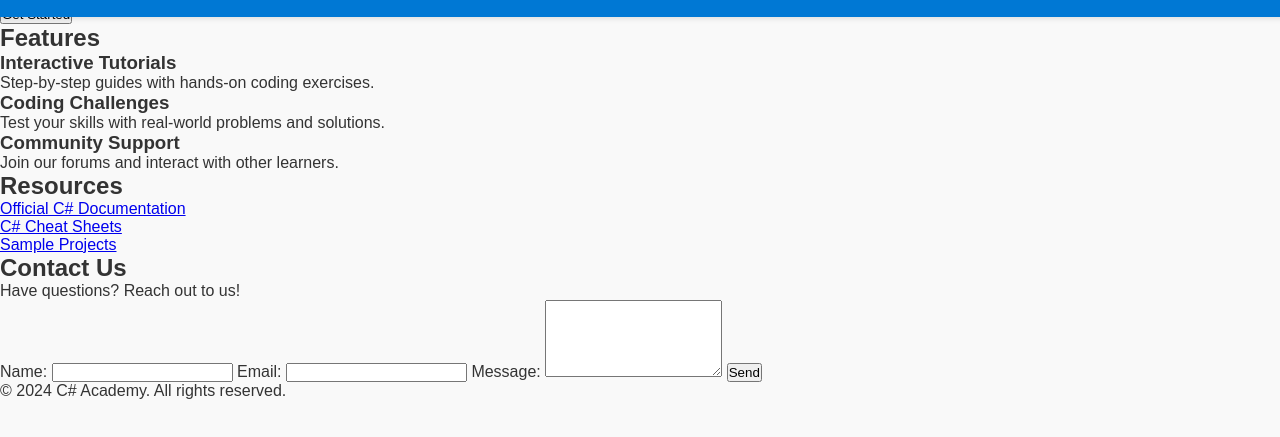
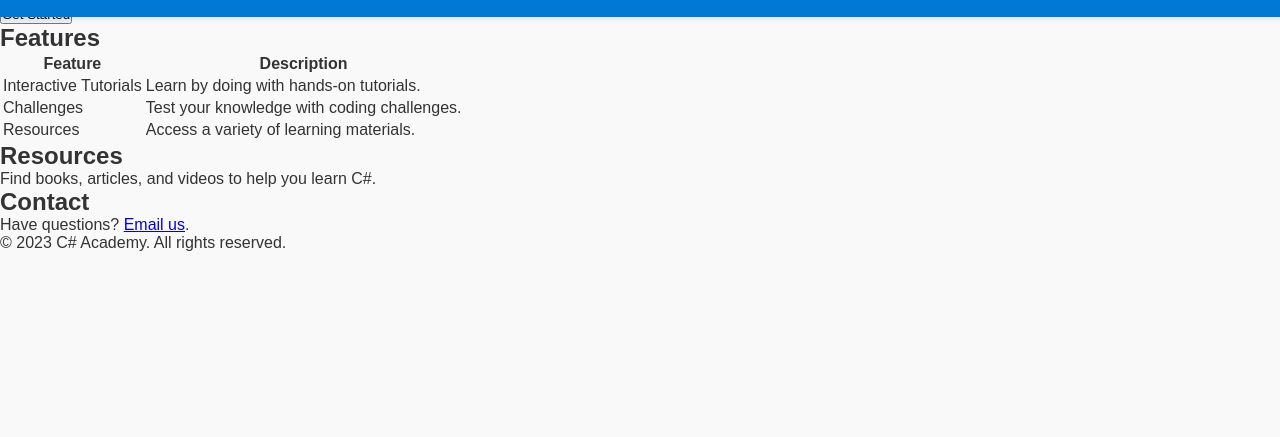
Before and after one commit to dkpotti/learning-journey, a plain HTML site: page index.html in a window 1280 px wide. Shown: the part 41-478 px from the top of the page. Drawn offline with Linux system fonts and the light colour scheme.

Commit message:
Update index.html

```diff
--- a/index.html
+++ b/index.html
@@ -30,51 +30,43 @@
 
         <section id="features" class="features-section">
             <h2>Features</h2>
-            <div class="features-container">
-                <div class="feature">
-                    <h3>Interactive Tutorials</h3>
-                    <p>Step-by-step guides with hands-on coding exercises.</p>
-                </div>
-                <div class="feature">
-                    <h3>Coding Challenges</h3>
-                    <p>Test your skills with real-world problems and solutions.</p>
-                </div>
-                <div class="feature">
-                    <h3>Community Support</h3>
-                    <p>Join our forums and interact with other learners.</p>
-                </div>
-            </div>
+            <table>
+                <thead>
+                    <tr>
+                        <th>Feature</th>
+                        <th>Description</th>
+                    </tr>
+                </thead>
+                <tbody>
+                    <tr>
+                        <td>Interactive Tutorials</td>
+                        <td>Learn by doing with hands-on tutorials.</td>
+                    </tr>
+                    <tr>
+                        <td>Challenges</td>
+                        <td>Test your knowledge with coding challenges.</td>
+                    </tr>
+                    <tr>
+                        <td>Resources</td>
+                        <td>Access a variety of learning materials.</td>
+                    </tr>
+                </tbody>
+            </table>
         </section>
 
         <section id="resources" class="resources-section">
             <h2>Resources</h2>
-            <ul>
-                <li><a href="#">Official C# Documentation</a></li>
-                <li><a href="#">C# Cheat Sheets</a></li>
-                <li><a href="#">Sample Projects</a></li>
-            </ul>
+            <p>Find books, articles, and videos to help you learn C#.</p>
         </section>
 
         <section id="contact" class="contact-section">
-            <h2>Contact Us</h2>
-            <p>Have questions? Reach out to us!</p>
-            <form>
-                <label for="name">Name:</label>
-                <input type="text" id="name" name="name" required>
-
-                <label for="email">Email:</label>
-                <input type="email" id="email" name="email" required>
-
-                <label for="message">Message:</label>
-                <textarea id="message" name="message" rows="5" required></textarea>
-
-                <button type="submit">Send</button>
-            </form>
+            <h2>Contact</h2>
+            <p>Have questions? <a href="mailto:info@csharpacademy.com">Email us</a>.</p>
         </section>
     </main>
 
     <footer>
-        <p>&copy; 2024 C# Academy. All rights reserved.</p>
+        <p>&copy; 2023 C# Academy. All rights reserved.</p>
     </footer>
 </body>
 </html>
```
